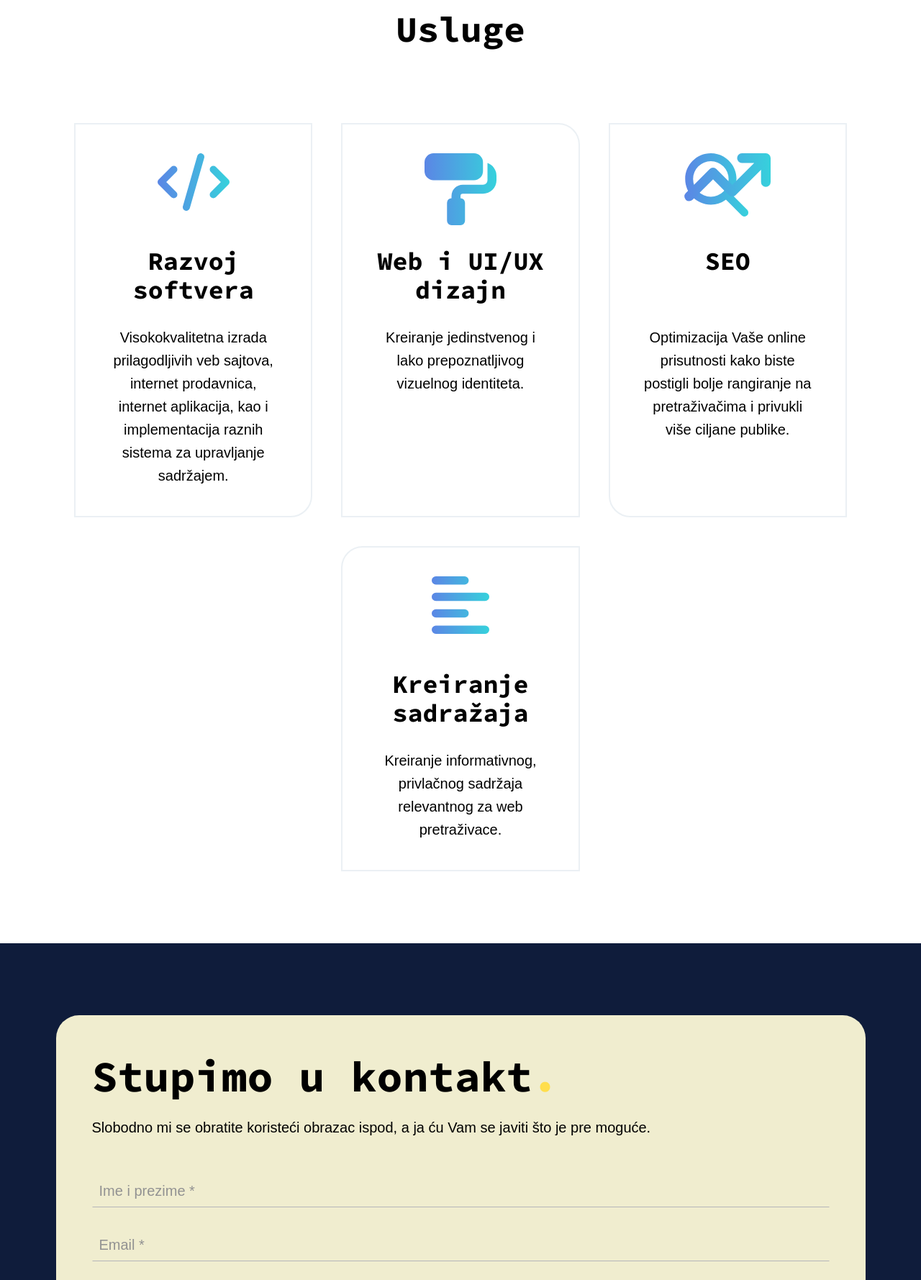
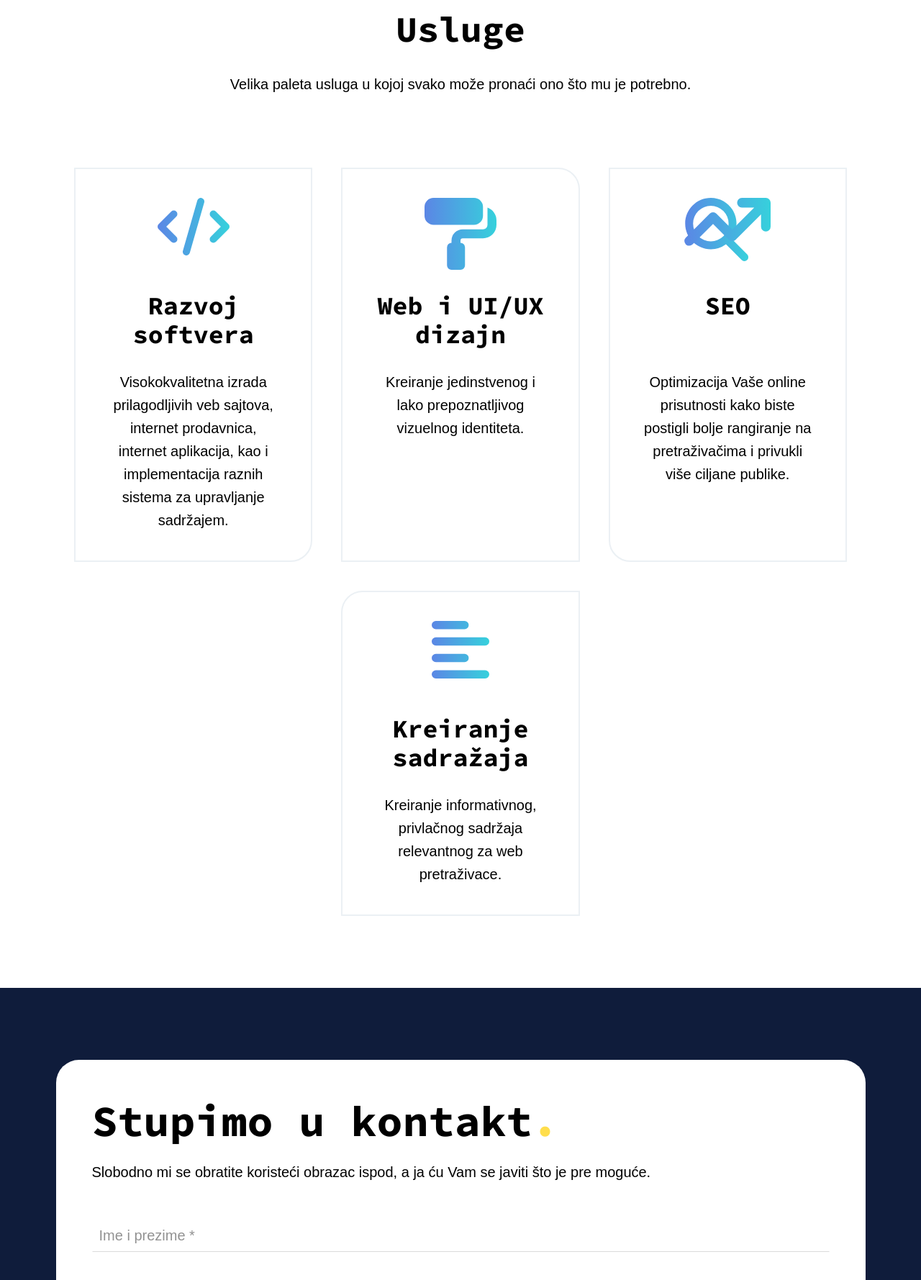
Before and after one commit to milosRank/milos-rankovic-portfolio, a PHP site: page / in a window 1280 px wide. Shown: the part 889-2668 px from the top of the page at 72% size. Run offline with PHP 8.4, Linux system fonts and the light colour scheme; style sheets or scripts are compiled from the project's sources; some libraries are stand-ins or nearby versions; some web fonts are replaced.

Commit message:
Progress

```diff
--- a/assets/js/global/global-init.js
+++ b/assets/js/global/global-init.js
@@ -25,6 +25,8 @@ window.addEventListener("load", function() {
 
     setServicesBoxesTitleHeightEqual();
 
+    ROOT.classList.add("dom-content-loaded");
+
 });
 
 
--- a/assets/scss/sections/_hero-section.scss
+++ b/assets/scss/sections/_hero-section.scss
@@ -22,10 +22,17 @@
         &.not-cover {
 
             img {
-                max-width: 80%;
                 top: 30%;
                 transform: rotate(-45deg);
             }
+        }
+
+        &::after {
+            @include vars.pseudo("", 100%, 100%, absolute);
+            transition: 2s ease;
+            opacity: 1;
+            background-color: vars.$brand-sixth-color;
+            z-index: 5;
         }
     }
 
@@ -66,6 +73,19 @@
 
     .cta-wrapper {
         margin-top: 50px;
+    }
+}
+
+html.dom-content-loaded {
+
+    .hero-section {
+
+        .section-bg-image {
+
+            &::after {
+                height: 0;
+            }
+        }
     }
 }
 
--- a/assets/scss/sections/_services.scss
+++ b/assets/scss/sections/_services.scss
@@ -30,6 +30,19 @@
                 margin-bottom: 0;
                 font-size: vars.$fs-large;
                 line-height: 6rem;
+            }
+        }
+
+        .subtitle {
+            margin: 30px auto 0 auto;
+            max-width: 700px;
+
+            p {
+                margin-top: 0;
+
+                &:last-child {
+                    margin-bottom: 0;
+                }
             }
         }
     }
--- a/index.php
+++ b/index.php
@@ -7,6 +7,9 @@
     <?php include 'partials/resources/meta.php';?>
     <meta name="description" content="" />
     <meta name="keywords" content="" />
+
+    <!-- PRELOAD -->
+    <?php include 'partials/resources/preload.php';?>
 
     <!-- CSS -->
     <?php include 'partials/resources/styles.php';?>
--- /dev/null
+++ b/partials/resources/preload.php
@@ -0,0 +1,10 @@
+<!-- PRELOAD FONTS -->
+<link rel="preload" href="./assets/fonts/SourceCodePro-Light.woff2" as="font" type="font/woff2" crossorigin>
+<link rel="preload" href="./assets/fonts/SourceCodePro-Italic.woff2" as="font" type="font/woff2" crossorigin>
+<link rel="preload" href="./assets/fonts/SourceCodePro-Regular.woff2" as="font" type="font/woff2" crossorigin>
+<link rel="preload" href="./assets/fonts/SourceCodePro-Medium.woff2" as="font" type="font/woff2" crossorigin>
+<link rel="preload" href="./assets/fonts/SourceCodePro-SemiBold.woff2" as="font" type="font/woff2" crossorigin>
+<link rel="preload" href="./assets/fonts/SourceCodePro-Bold.woff2" as="font" type="font/woff2" crossorigin>
+
+<!-- PRELOAD IMAGES -->
+<link rel="preload" fetchpriority="high" as="image" href="./assets/img/icons/arrows/arrow-trend-up-solid-gradient.svg">
--- a/sections/contact.php
+++ b/sections/contact.php
@@ -5,7 +5,7 @@
             <div class="container">
 
                 <!-- Contact section inner start -->
-                <div class="contact__inner bg-whiteish">
+                <div class="contact__inner bg-white">
 
                     <div class="heading">
                         <div class="title">
--- a/sections/services.php
+++ b/sections/services.php
@@ -11,6 +11,11 @@
                     <div class="heading text-center">
                         <div class="title">
                             <h2>Usluge</h2>
+                        </div>
+                        <div class="subtitle">
+                            <p>
+                                Velika paleta usluga u kojoj svako može pronaći ono što mu je potrebno.
+                            </p>
                         </div>
                     </div>
 
```
